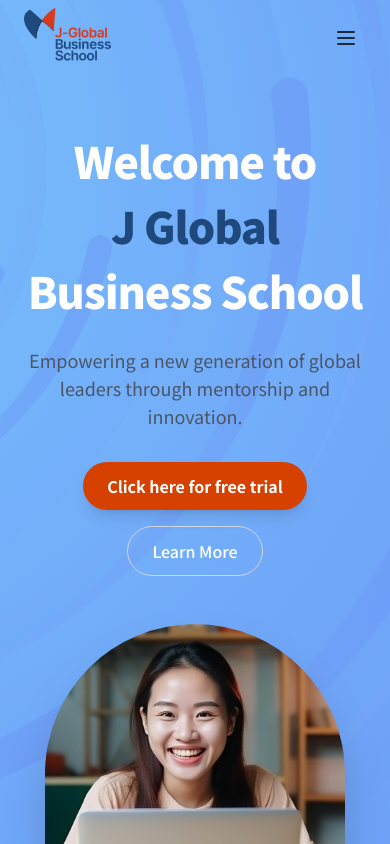
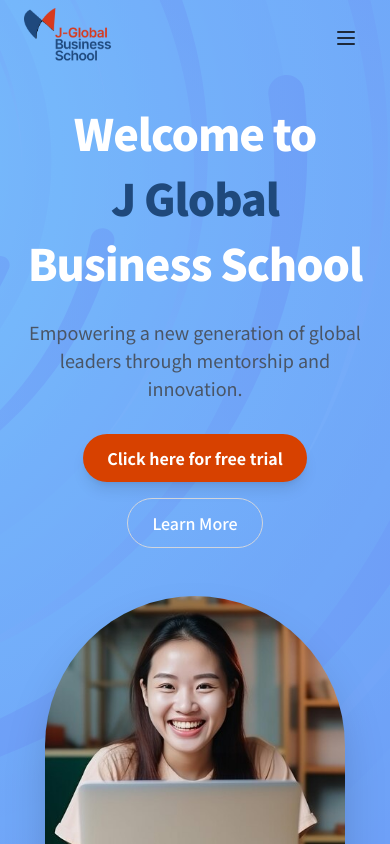
Before and after one commit to reidizhupa/j-globalbizschool-web-frontend, a Next.js app: page /en in a window 390 px wide. Shown: the top 844 px of the page. Built offline with nearby package versions, Linux system fonts and the light colour scheme.

Commit message:
mini fix

```diff
--- a/src/app/components/homepage/HeroSection.tsx
+++ b/src/app/components/homepage/HeroSection.tsx
@@ -40,7 +40,7 @@ export default function Page() {
 			</header>
 
 			{/* Hero Section */}
-			<section className="relative mx-auto flex w-full max-w-7xl flex-col items-center gap-12 px-6 pt-32 text-center sm:flex-row sm:pt-44 sm:text-left">
+			<section className="relative mx-auto flex w-full max-w-7xl flex-col items-center gap-12 px-6 pt-25 text-center sm:flex-row sm:pt-44 sm:text-left">
 				{/* Left Side */}
 				<div className="flex flex-1 flex-col items-center sm:items-start">
 					<h1 className="text-[2.7rem] font-extrabold tracking-tight text-white sm:text-5xl lg:text-7xl">
```
